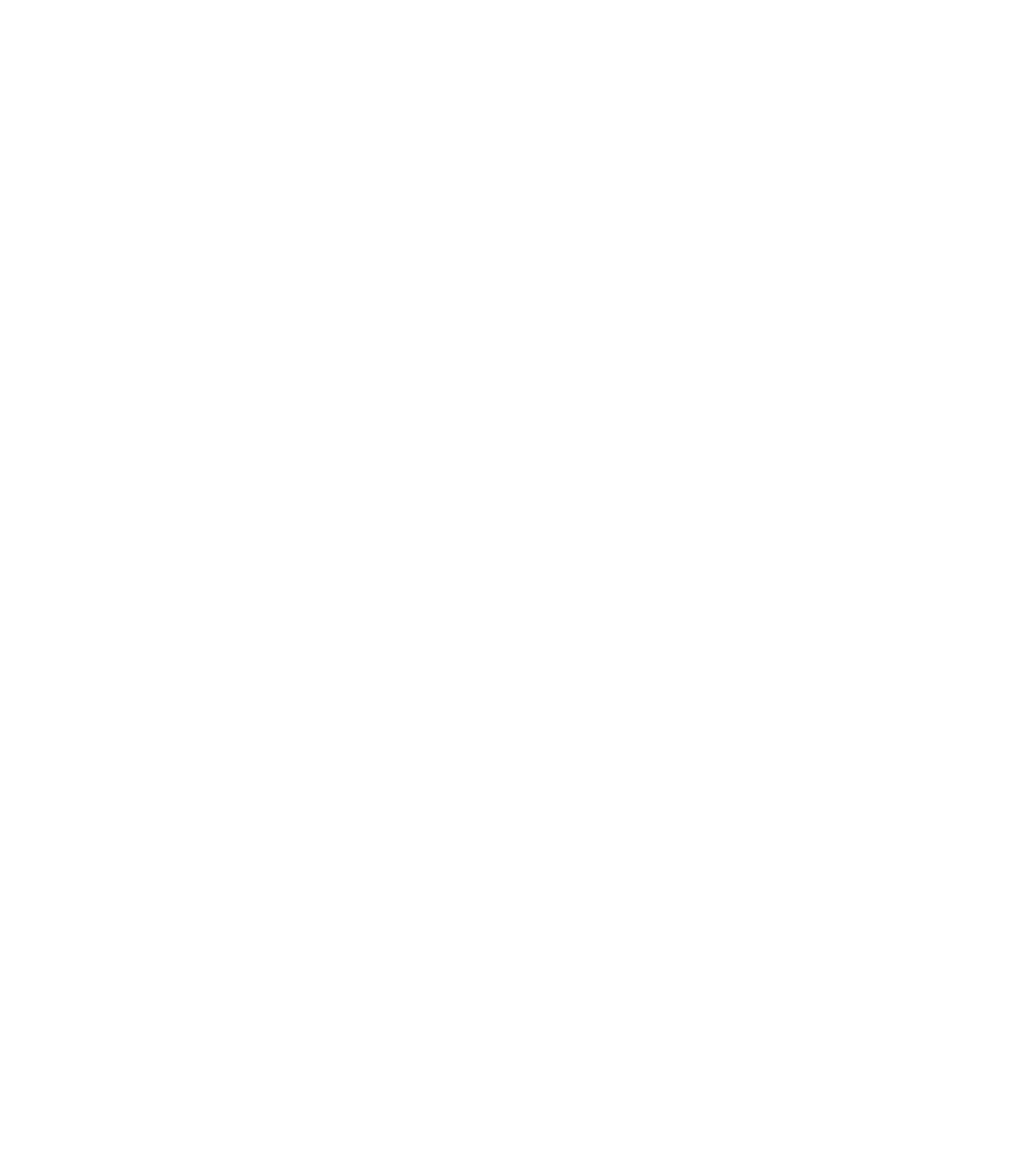
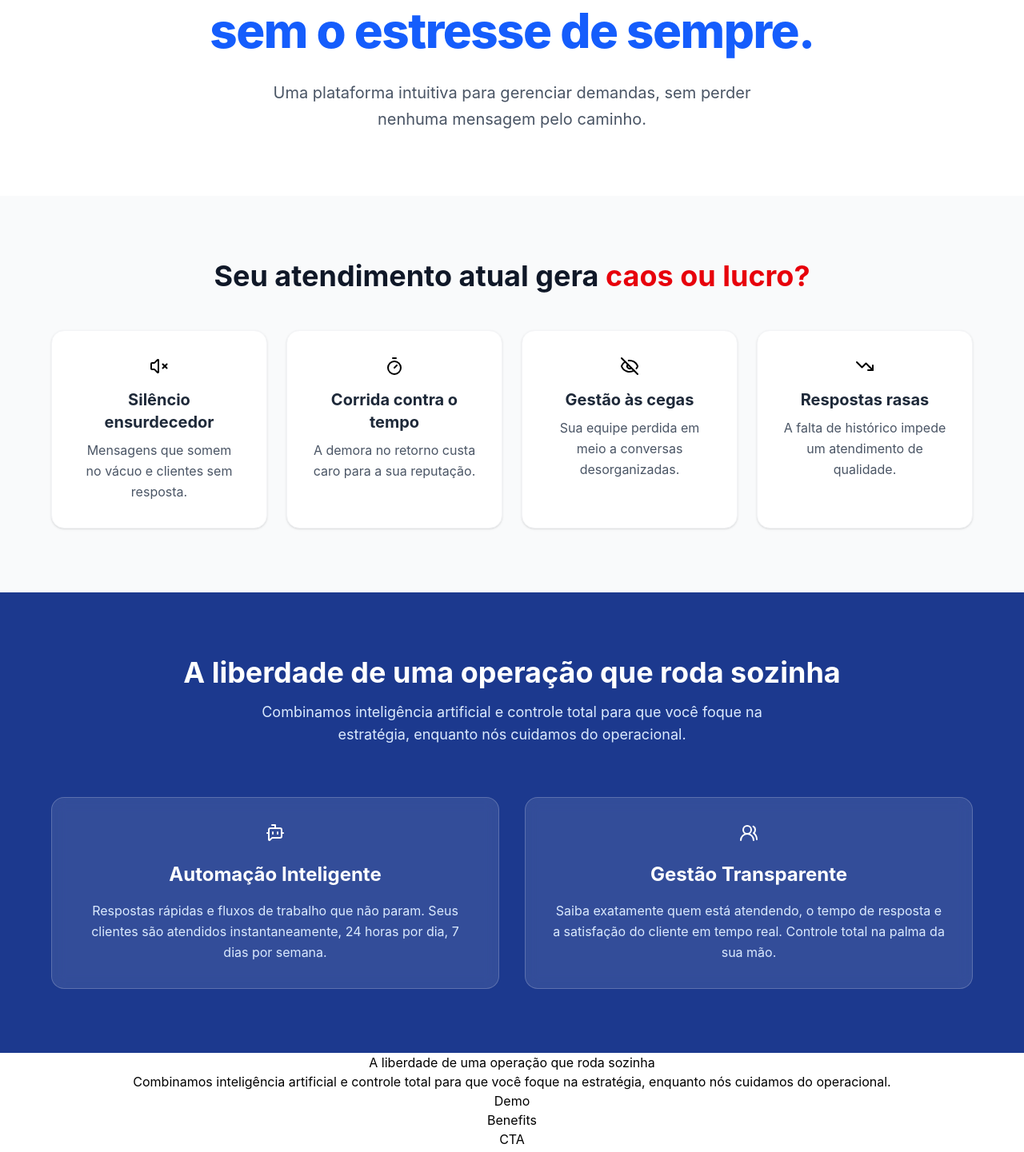
Before and after one commit to kauanpscode/helpdesk-analytics, a React (Vite) app: page / in a window 1280 px wide. Shown: the part 226-1667 px from the top of the page at 80% size. Before the commit the page ends 800 px from the top, so only its background shows below. Built offline with nearby package versions, Linux system fonts and the light colour scheme.

Commit message:
Landing page em andamento

```diff
--- a/package.json
+++ b/package.json
@@ -11,6 +11,7 @@
   },
   "dependencies": {
     "@tailwindcss/vite": "^4.2.4",
+    "lucide-react": "^1.11.0",
     "react": "^19.2.5",
     "react-dom": "^19.2.5",
     "react-router-dom": "^7.14.2",
--- a/src/layouts/Home/header.tsx
+++ b/src/layouts/Home/header.tsx
@@ -2,11 +2,13 @@
 
 export default function Header() {
   return (
-    <header className="flex items-center justify-between px-8 py-4 bg-white shadow-md">
-      <div className="flex items-center gap-2">
-        <img src={helpFlowLogo} className="w-40"></img>
+    <header className="bg-white shadow-md">
+      <div className="max-w-6xl mx-auto flex items-center justify-between px-6 py-4">
+        <div className="flex items-center gap-6">
+          <img src={helpFlowLogo} className="w-40" />
+
           <nav>
-          <ul className="flex gap-6 text-gray-700 font-medium px-6">
+            <ul className="flex gap-6 text-dark font-medium">
               <li className="hover:text-blue-600 cursor-pointer transition-colors">
                 Empresa
               </li>
@@ -16,7 +18,7 @@
             </ul>
           </nav>
         </div>
-      <div>
+
         <button className="bg-blue-700 text-white px-5 py-2 rounded-full font-medium hover:bg-blue-800 transition-all">
           Entrar
         </button>
--- a/src/pages/Home/HomePage.tsx
+++ b/src/pages/Home/HomePage.tsx
@@ -1,11 +1,25 @@
 import Header from "../../layouts/Home/header.tsx";
 import Footer from "../../layouts/Home/footer.tsx";
+
+import Hero from "../Home/sections/Hero.tsx";
+import Problem from "../Home/sections/Problem.tsx";
+import Solution from "../Home/sections/Solution.tsx";
+import Features from "../Home/sections/Features.tsx";
+import Demo from "../Home/sections/Demo.tsx";
+import Benefits from "../Home/sections/Benefits.tsx";
+import CTA from "../Home/sections/CTA.tsx";
 
 export default function HomePage() {
   return (
     <>
       <Header />
-            <h1>HomePage</h1>
+      <Hero />
+      <Problem />
+      <Solution />
+      <Features />
+      <Demo />
+      <Benefits />
+      <CTA />
       <Footer />
     </>
   );
--- /dev/null
+++ b/src/pages/Home/sections/Benefits.tsx
@@ -0,0 +1,5 @@
+export default function Benefits() {
+  return (
+    <h1>Benefits</h1>
+  );
+}
--- /dev/null
+++ b/src/pages/Home/sections/CTA.tsx
@@ -0,0 +1,5 @@
+export default function CTA() {
+  return (
+    <h1>CTA</h1>
+  );
+}
--- /dev/null
+++ b/src/pages/Home/sections/Demo.tsx
@@ -0,0 +1,5 @@
+export default function Demo() {
+  return (
+    <h1>Demo</h1>
+  );
+}
--- /dev/null
+++ b/src/pages/Home/sections/Features.tsx
@@ -0,0 +1,16 @@
+export default function Features() {
+  return (
+    <section className="">
+      <div>
+        <div>
+          <h2 className="">A liberdade de uma operação que roda sozinha</h2>
+          <p>
+            Combinamos inteligência artificial e controle total para que você
+            foque na estratégia, enquanto nós cuidamos do operacional.
+          </p>
+        </div>
+        <div></div>
+      </div>
+    </section>
+  );
+}
--- /dev/null
+++ b/src/pages/Home/sections/Hero.tsx
@@ -0,0 +1,18 @@
+export default function Hero() {
+  return (
+    <section className="bg-white py-20 px-4 text-center">
+      <div className="max-w-4xl mx-auto">
+        {/* Usamos 'text-gray-900' para um contraste forte no título e 'leading-tight' para aproximar as linhas */}
+        <h1 className="text-4xl md:text-6xl font-extrabold text-gray-900 leading-tight tracking-tight">
+          Atendimento profissional <br className="hidden md:block" />
+          <span className="text-blue-600">sem o estresse de sempre.</span>
+        </h1>
+
+        {/* O 'max-w-2xl' centralizado limita a largura do texto, facilitando a leitura */}
+        <p className="mt-6 text-lg md:text-xl text-gray-600 max-w-2xl mx-auto leading-relaxed">
+          Uma plataforma intuitiva para gerenciar demandas, sem perder nenhuma mensagem pelo caminho.
+        </p>
+      </div>
+    </section>
+  );
+}
--- /dev/null
+++ b/src/pages/Home/sections/Problem.tsx
@@ -0,0 +1,59 @@
+import { VolumeX, Timer, EyeOff, TrendingDown } from "lucide-react";
+
+export default function Problem() {
+  const problems = [
+    {
+      title: "Silêncio ensurdecedor",
+      desc: "Mensagens que somem no vácuo e clientes sem resposta.",
+      icon: VolumeX,
+    },
+    {
+      title: "Corrida contra o tempo",
+      desc: "A demora no retorno custa caro para a sua reputação.",
+      icon: Timer,
+    },
+    {
+      title: "Gestão às cegas",
+      desc: "Sua equipe perdida em meio a conversas desorganizadas.",
+      icon: EyeOff,
+    },
+    {
+      title: "Respostas rasas",
+      desc: "A falta de histórico impede um atendimento de qualidade.",
+      icon: TrendingDown,
+    },
+  ];
+  return (
+    <section className="bg-gray-50 py-20 px-4">
+      <div className="max-w-6xl mx-auto">
+        <h2 className="text-3xl md:text-4xl font-bold text-center text-gray-900 mb-12">
+          Seu atendimento atual gera{" "}
+          <span className="text-red-600">caos ou lucro?</span>
+        </h2>
+
+        <div className="grid md:grid-cols-2 lg:grid-cols-4 gap-6">
+          {problems.map((p, index) => {
+            const Icon = p.icon;
+
+            return (
+              <div
+                key={index}
+                className=" bg-white p-8 rounded-2xl shadow-sm border border-gray-100 hover:shadow-md transition-shadow"
+              >
+                <div className="flex justify-center">
+                  <Icon className="text-3xl mb-4" />
+                </div>
+
+                <h3 className="text-xl font-bold text-gray-800 mb-2">
+                  {p.title}
+                </h3>
+
+                <p className="text-gray-600 leading-relaxed">{p.desc}</p>
+              </div>
+            );
+          })}
+        </div>
+      </div>
+    </section>
+  );
+}
--- /dev/null
+++ b/src/pages/Home/sections/Solution.tsx
@@ -0,0 +1,51 @@
+import { BotMessageSquare, UsersRound } from "lucide-react";
+
+export default function Solution() {
+  return (
+    <section className="bg-blue-900 py-20 px-4 text-white">
+      <div className="max-w-6xl mx-auto">
+        <div className="text-center mb-16">
+          <h2 className="text-3xl md:text-4xl font-bold mb-4">
+            A liberdade de uma operação que roda sozinha
+          </h2>
+          <p className="text-blue-100 text-lg max-w-2xl mx-auto">
+            Combinamos inteligência artificial e controle total para que você
+            foque na estratégia, enquanto nós cuidamos do operacional.
+          </p>
+        </div>
+        <div className="grid grid-cols-1 md:grid-cols-2 gap-8">
+          {/* Card de Automação */}
+          <div className="bg-white/10 p-8 rounded-2xl border border-white/20 backdrop-blur-sm">
+            <div className="flex justify-center">
+              <div className="text-4xl mb-6">
+                <BotMessageSquare />
+              </div>
+            </div>
+
+            <h3 className="text-2xl font-bold mb-4">Automação Inteligente</h3>
+            <p className="text-blue-100 leading-relaxed">
+              Respostas rápidas e fluxos de trabalho que não param. Seus
+              clientes são atendidos instantaneamente, 24 horas por dia, 7 dias
+              por semana.
+            </p>
+          </div>
+
+          {/* Card de Gestão */}
+          <div className="bg-white/10 p-8 rounded-2xl border border-white/20 backdrop-blur-sm">
+            <div className="flex justify-center">
+              <div className="text-4xl mb-6">
+                <UsersRound />
+              </div>
+            </div>
+            <h3 className="text-2xl font-bold mb-4">Gestão Transparente</h3>
+            <p className="text-blue-100 leading-relaxed">
+              Saiba exatamente quem está atendendo, o tempo de resposta e a
+              satisfação do cliente em tempo real. Controle total na palma da
+              sua mão.
+            </p>
+          </div>
+        </div>
+      </div>
+    </section>
+  );
+}
```
Also changed, not shown: 1 other file (tests, documents, lock files or other folders). Lines whose indentation alone changed are shown as unchanged.
